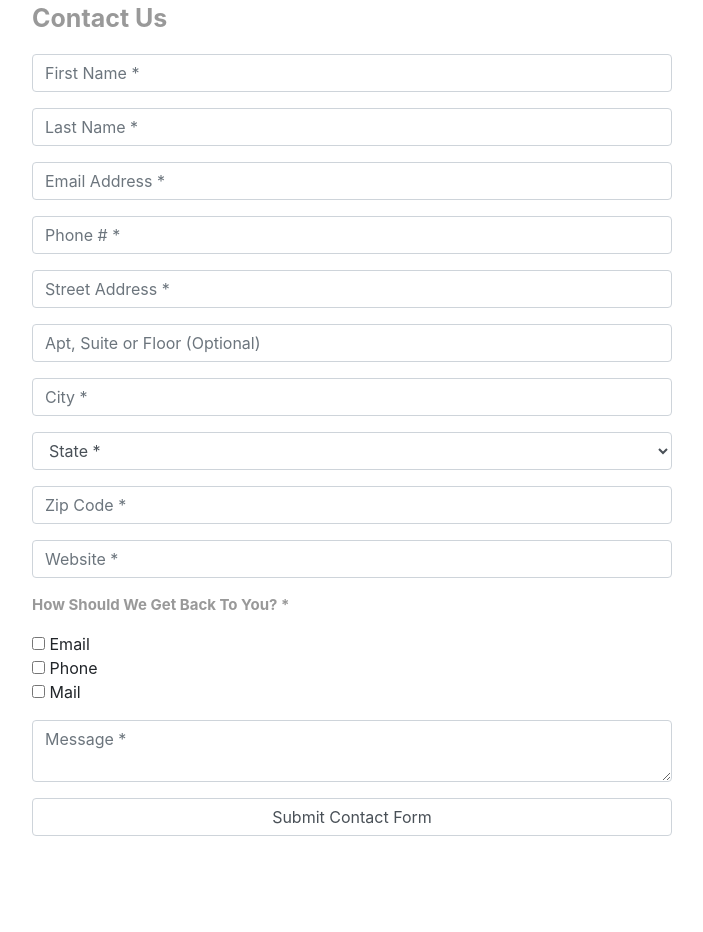
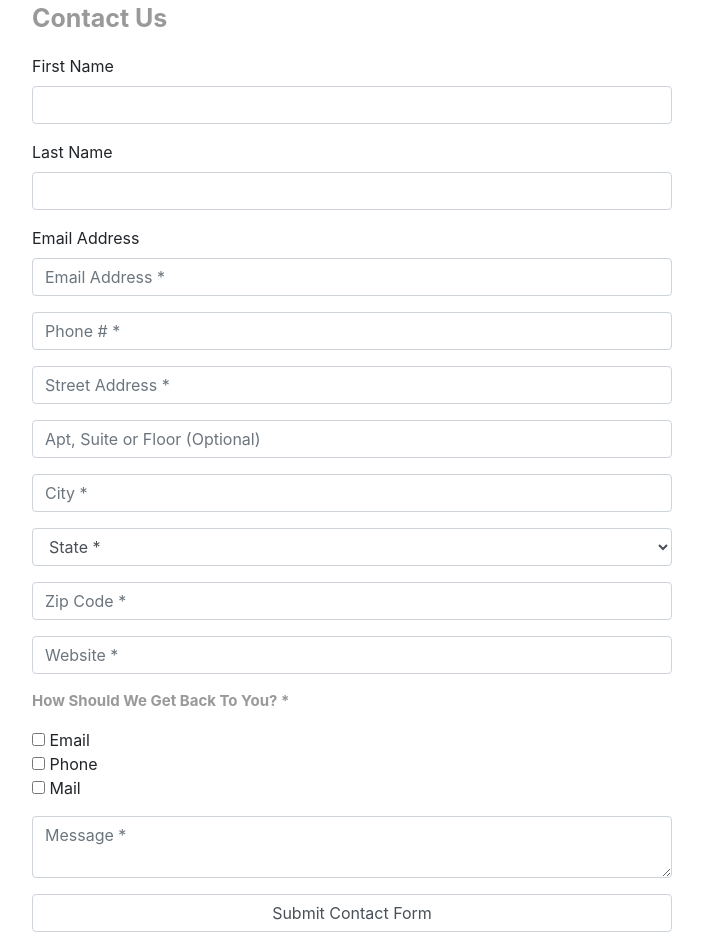
Before and after one commit to meg-gutshall/workshop-a11y, a plain HTML site: page 3.forms-accessible/index.html in a window 1280 px wide. Shown: the whole page, without its empty margins (288-991 px from the left). Before the commit the page ends 836 px from the top, so only its background shows below. Drawn offline with nearby package versions, Linux system fonts and the light colour scheme.

Commit message:
Small fixes on accessible forms

```diff
--- a/3.forms-accessible/index.html
+++ b/3.forms-accessible/index.html
@@ -23,24 +23,29 @@
       <p style="font-size: 25px; font-weight: bold; color: #999;">Contact Us</p>
       <form id="contact-form" name="contactForm" method="post" action="">
         <div class="form-group">
+          <label for="firstName">First Name</label>
           <input
+            id="firstName"
             name="firstName"
             class="form-control"
-            placeholder="First Name *"
           />
         </div>
         <div class="form-group">
+          <label for="lastName">Last Name</label>
           <input
+            id="lastName"
             name="lastName"
             class="form-control"
-            placeholder="Last Name *"
           />
         </div>
         <div class="form-group">
+          <label for="email">Email Address</label>
           <input
+            id="email"
             name="email"
             class="form-control"
             placeholder="Email Address *"
+            required
           />
         </div>
         <div class="form-group">
```
